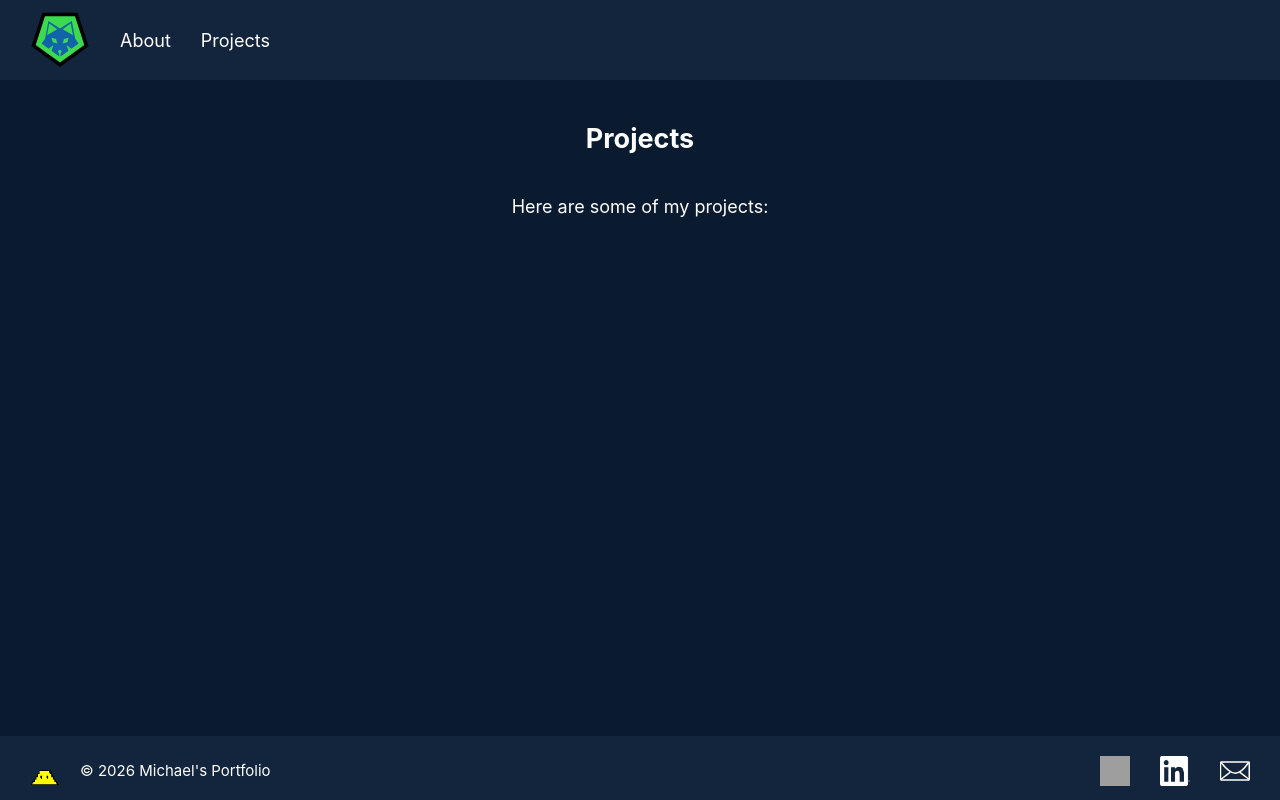
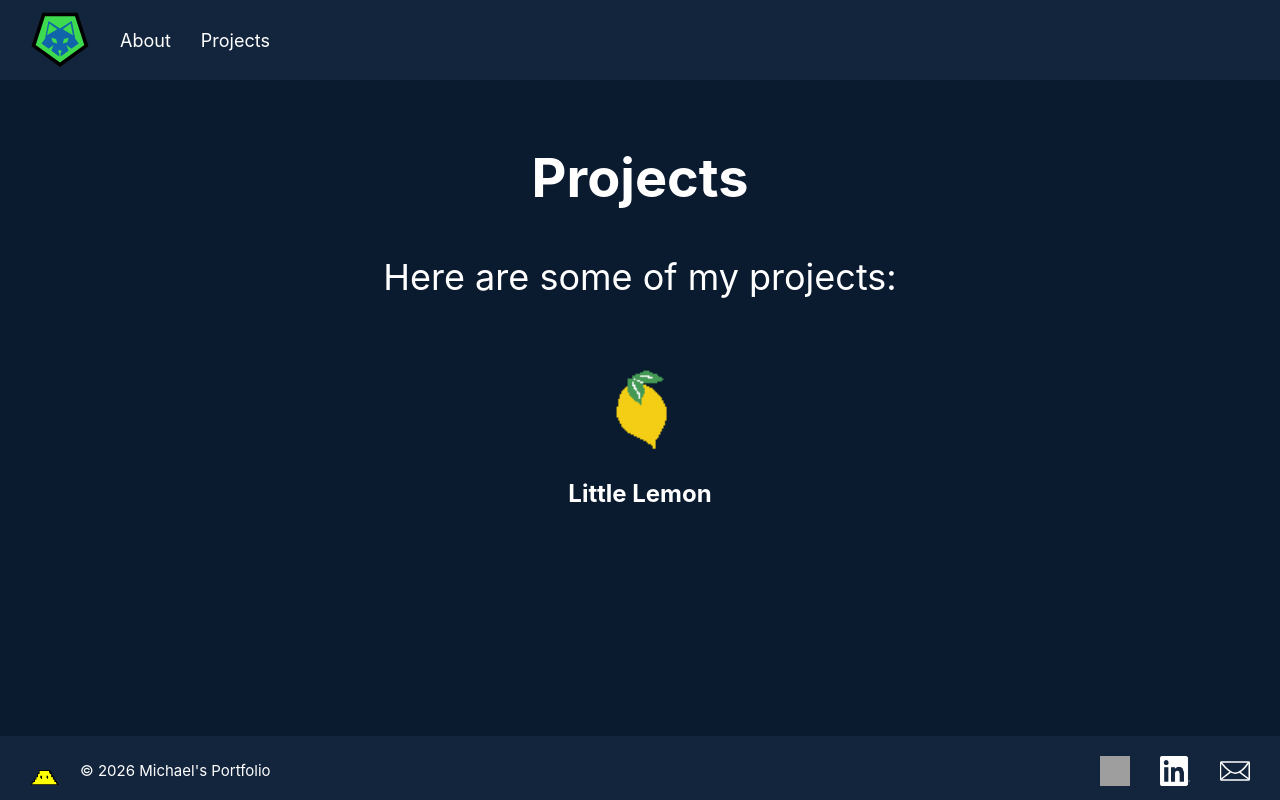
Before and after one commit to mgj0226/mgj0226.github.io, a JavaScript app: page /projects in a window 1280 px wide. Built offline with nearby package versions, Linux system fonts and the light colour scheme; grey boxes are pictures that could not be loaded; the HTML template or start-up script is replaced by a standard one.

Commit message:
Project page update
setting basic layout. added LittleLemon

```diff
--- a/src/App.css
+++ b/src/App.css
@@ -54,7 +54,7 @@ body {
   margin-bottom: 20px;
 }
 .about .about-text {
-  max-width: 80vh;
+  max-width: 80vw;
   text-align: left;
 }
 .about .about-image {
@@ -77,13 +77,17 @@ body {
   margin-bottom: 20px;
 }
 .projects .project-list {
-  max-width: 80vh;
-  text-align: left;
+  max-width: 80vw;
   list-style-type: none;
   padding-left: 0;
 }
-.projects .project-list li {
-  margin-bottom: 10px;
+.projects .project-list .project-item {
+  margin-bottom: 20px;
+  font-size: medium;
+}
+.projects .project-list .project-item .project-image {
+  width: 100px;
+  height: 100px;
 }
 
 .header {
--- a/src/App.scss
+++ b/src/App.scss
@@ -60,7 +60,7 @@ body {
         margin-bottom: 20px;
     }
     .about-text {
-        max-width: 80vh;
+        max-width: 80vw;
         text-align: left;
     }
     .about-image {
@@ -83,12 +83,16 @@ body {
         margin-bottom: 20px;
     }
     .project-list {
-        max-width: 80vh;
-        text-align: left;
+        max-width: 80vw;
         list-style-type: none;
         padding-left: 0;
-        li {
-            margin-bottom: 10px;
+        .project-item {
+            margin-bottom: 20px;
+            font-size: medium;
+            .project-image {
+                width: 100px;
+                height: 100px;
+            }
         }
     }
 }
--- a/src/components/MainComponents/Projects.js
+++ b/src/components/MainComponents/Projects.js
@@ -1,8 +1,21 @@
+import LittleLemonIcon from "../../assets/LittleLemon.png";
+
 export default function Projects() {
   return (
-    <div id="projects" className="projects">
-      <h2>Projects</h2>
-      <p>Here are some of my projects:</p>
+    <div className="projects">
+      <section id="projects" className="projects-title">
+        <h2>Projects</h2>
+        <p>Here are some of my projects:</p>
+      </section>
+      <section className="project-list">
+        <div className="project-item">
+          <img
+          src={LittleLemonIcon}
+          alt="Little Lemon logo"
+          className="project-image" />
+          <h2>Little Lemon</h2>
+        </div>
+      </section>
     </div>
   );
 }
```
Also changed, not shown: src/assets/LittleLemon.png (added), 1 other file (tests, documents, lock files or other folders).
